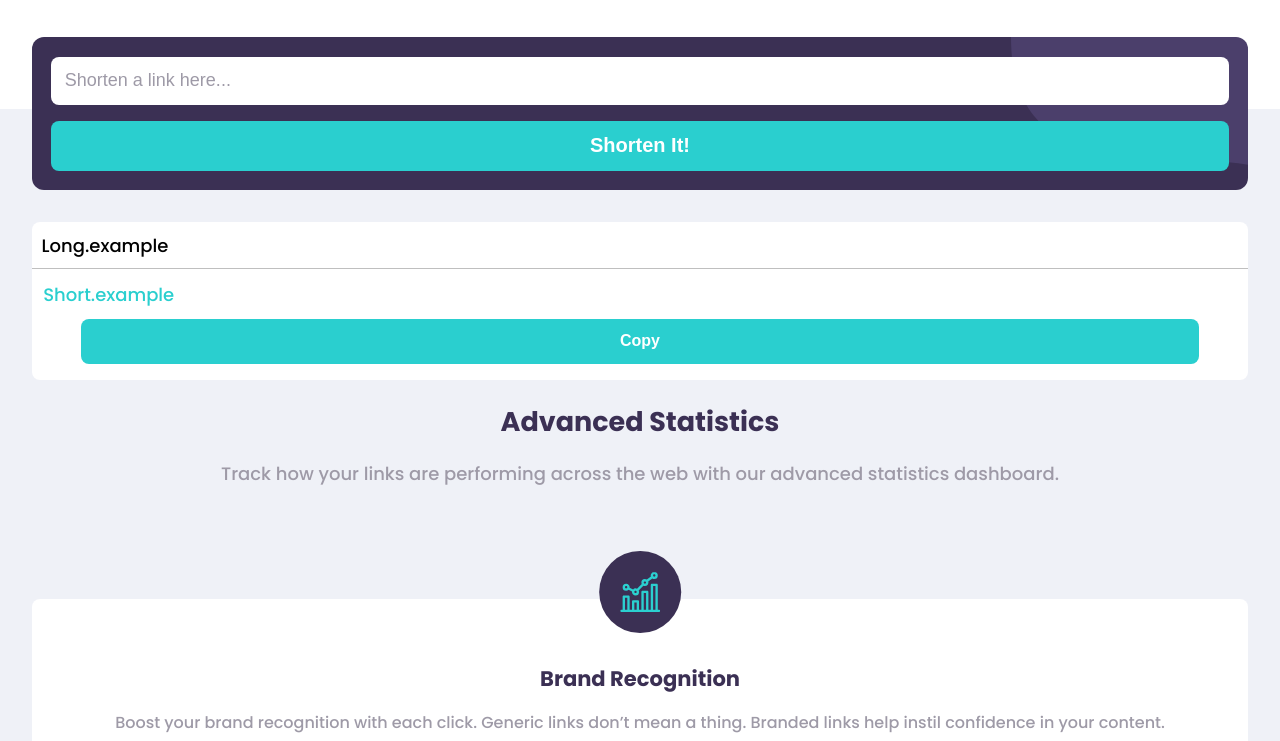
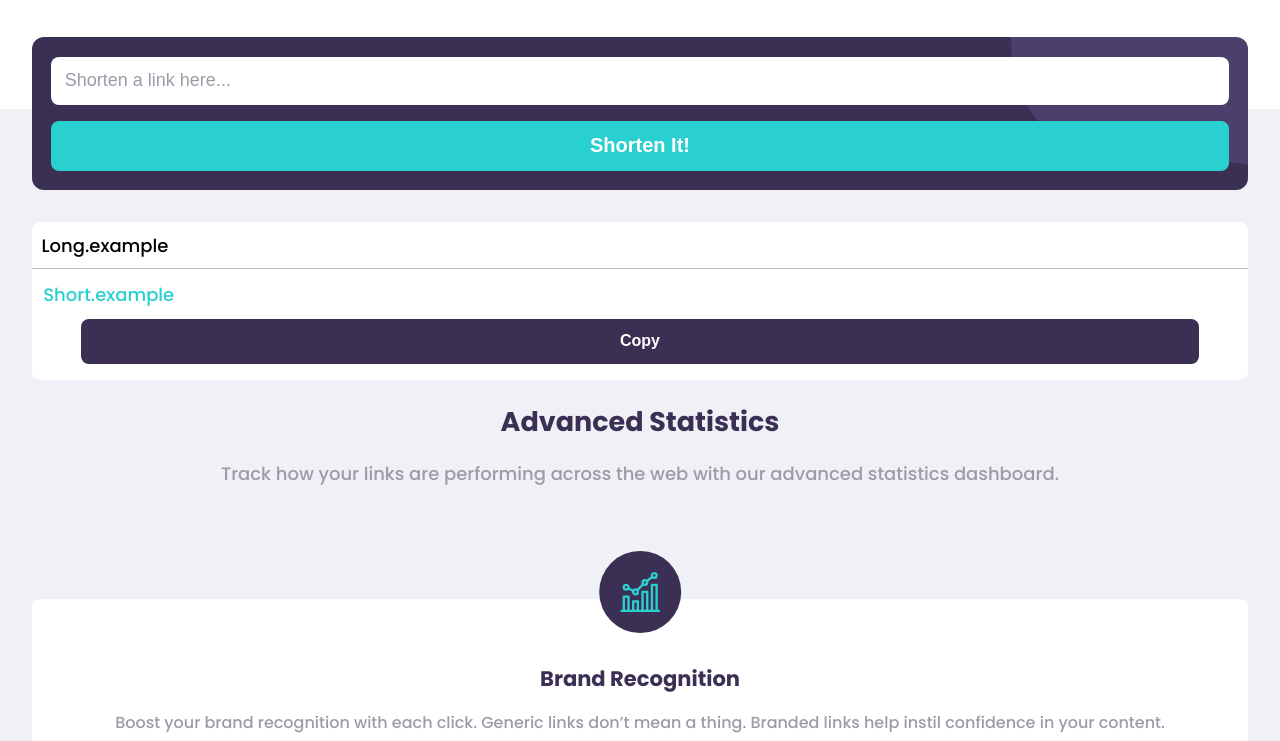
Before and after one commit to JulianKoehler/link-shortener, a plain HTML site: page index.html in a window 1280 px wide. Both pictures are taken after a click on the button "Copy". Shown: the part 661-1402 px from the top of the page. Drawn offline with Linux system fonts and the light colour scheme.

Commit message:
Update styles.css

```diff
--- a/dist/styles.css
+++ b/dist/styles.css
@@ -256,6 +256,10 @@ h1 {
     background-color: var(--dark-violet)
 }
 
+.main__link-area__element__copy:focus {
+    background-color: var(--dark-violet)
+}
+
 .main__h2 {
     text-align: center;
     color: var(--dark-violet)
```
